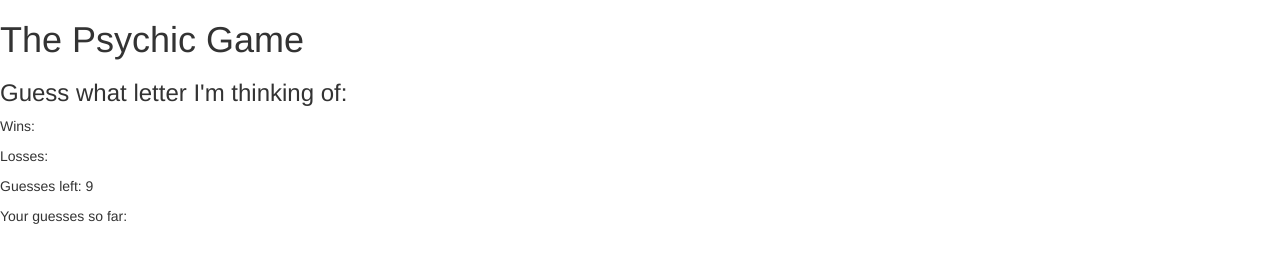
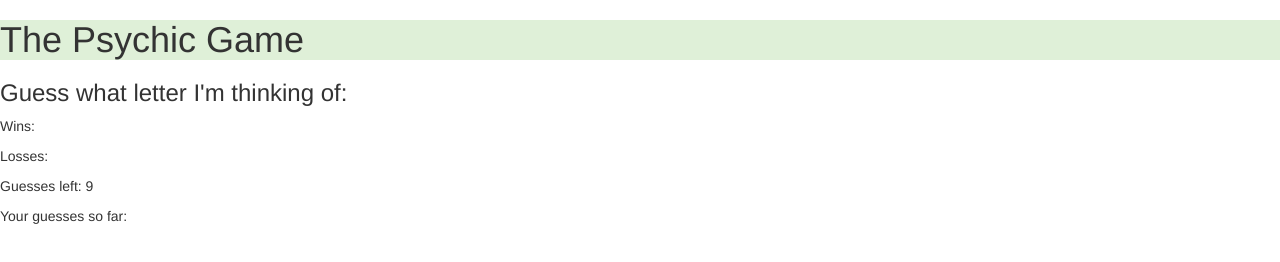
Before and after one commit to JulioGE/Psychic-Game, a plain HTML site: page index.html in a window 1280 px wide. Drawn offline with nearby package versions, Linux system fonts and the light colour scheme; files that its build step writes are made by us from their sources.

Commit message:
trying to add css

```diff
--- a/assets/css/reset.css
+++ b/assets/css/reset.css
@@ -0,0 +1,48 @@
+/* http://meyerweb.com/eric/tools/css/reset/
+   v2.0 | 20110126
+   License: none (public domain)
+*/
+
+html, body, div, span, applet, object, iframe,
+h1, h2, h3, h4, h5, h6, p, blockquote, pre,
+a, abbr, acronym, address, big, cite, code,
+del, dfn, em, img, ins, kbd, q, s, samp,
+small, strike, strong, sub, sup, tt, var,
+b, u, i, center,
+dl, dt, dd, ol, ul, li,
+fieldset, form, label, legend,
+table, caption, tbody, tfoot, thead, tr, th, td,
+article, aside, canvas, details, embed,
+figure, figcaption, footer, header, hgroup,
+menu, nav, output, ruby, section, summary,
+time, mark, audio, video {
+	margin: 0;
+	padding: 0;
+	border: 0;
+	font-size: 100%;
+	font: inherit;
+	vertical-align: baseline;
+}
+/* HTML5 display-role reset for older browsers */
+article, aside, details, figcaption, figure,
+footer, header, hgroup, menu, nav, section {
+	display: block;
+}
+body {
+	line-height: 1;
+}
+ol, ul {
+	list-style: none;
+}
+blockquote, q {
+	quotes: none;
+}
+blockquote:before, blockquote:after,
+q:before, q:after {
+	content: '';
+	content: none;
+}
+table {
+	border-collapse: collapse;
+	border-spacing: 0;
+}
--- a/index.html
+++ b/index.html
@@ -4,15 +4,16 @@
 <head>
   <meta charset="UTF-8">
   <meta name="viewport" content="width=device-width, initial-scale=1.0">
+  <link rel="stylesheet" type="text/css" href="style.css">
   <link rel="stylesheet" href="https://maxcdn.bootstrapcdn.com/bootstrap/3.3.7/css/bootstrap.min.css" integrity="sha384-BVYiiSIFeK1dGmJRAkycuHAHRg32OmUcww7on3RYdg4Va+PmSTsz/K68vbdEjh4u" crossorigin="anonymous">
   <title>Psychic Game</title>
 </head>
 
 
 <body>
-<header>
+<div class= "p-5 bg-success">
 <h1>The Psychic Game</h1>
-</header>
+</div>
 
 <h3>Guess what letter I'm thinking of:</h3>
 
```
